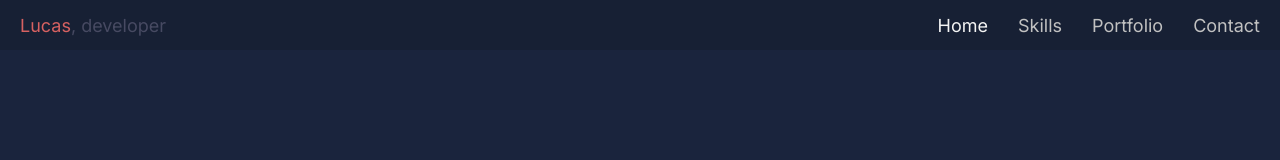
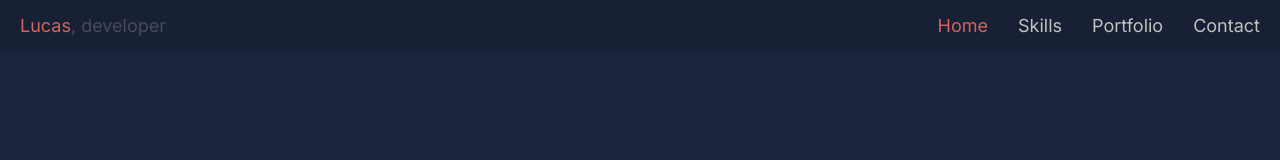
Before and after one commit to GreedHub/portfolio-lg, a Next.js app: page / in a window 1280 px wide. In both pictures the pointer is over the link "Home". Shown: the top 160 px of the page. Built offline with nearby package versions, Linux system fonts and the light colour scheme.

Commit message:
updated styles

```diff
--- a/src/components/header/styles.scss
+++ b/src/components/header/styles.scss
@@ -32,7 +32,7 @@ header{
             transition: color .1s ease-in-out;
 
             &:hover{
-                color: lighten(color("text-nav"), 20%)
+                color: color("accent");
             }
         }
     }
```
